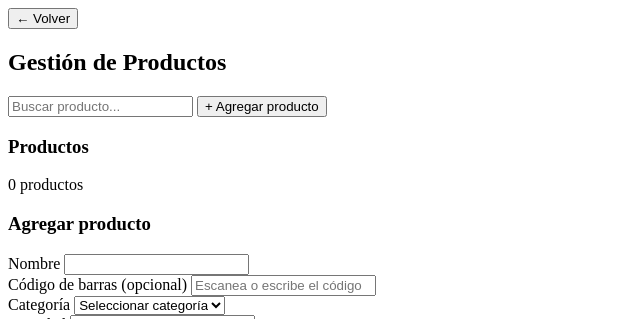
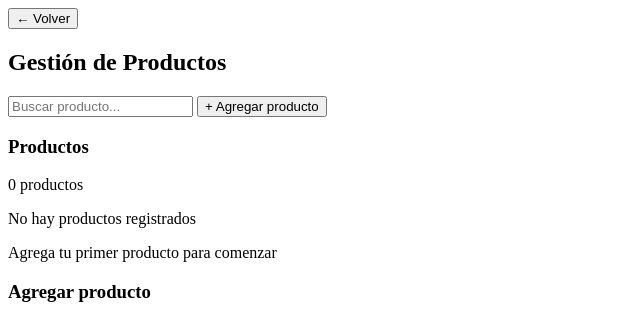
Before and after one commit to peticol2026/vet, a website with bundled scripts: page productos.html in a window 1280 px wide. Shown: the top 319 px of the page, without its empty margins (0-640 px from the left). Built offline with nearby package versions, Linux system fonts and the light colour scheme; a script that the page names is missing.

Commit message:
arreglo productos movil

```diff
--- a/css/productos.css
+++ b/css/productos.css
@@ -87,6 +87,34 @@ body {
   grid-template-columns: repeat(auto-fit, minmax(220px, 1fr));
   gap: 1.25rem;
 }
+
+/* =====================================
+   EMPTY STATE
+===================================== */
+.empty-state {
+  grid-column: 1 / -1; /* ocupa todo el grid */
+  text-align: center;
+  padding: 3rem 1rem;
+  opacity: .7;
+  display: flex;
+  flex-direction: column;
+  gap: .6rem;
+  justify-content: center;
+  align-items: center;
+  min-height: 200px;
+}
+
+.empty-state p {
+  font-weight: 600;
+  font-size: 1rem;
+}
+
+.empty-state span {
+  font-size: .8rem;
+  color: var(--muted);
+}
+
+
 
 /* =====================================================
    CARD PRODUCTO
@@ -428,10 +456,13 @@ body {
     border-radius: 0;
   }
 
-  .products-grid {
-    grid-template-columns: repeat(2, 1fr);
-    gap: 1rem;
+ @media (max-width: 768px) {
+
+  .products-grid:has(.empty-state) {
+    grid-template-columns: 1fr;
   }
+
+}
 
   .product-card img {
     height: 95px;
--- a/productos.html
+++ b/productos.html
@@ -47,6 +47,12 @@
 
         <!-- Grid de cards -->
         <div class="products-grid" id="productosGrid">
+
+          <div class="empty-state" id="emptyState">
+  <p>No hay productos registrados</p>
+  <span>Agrega tu primer producto para comenzar</span>
+</div>
+
           <!-- Cards dinámicas desde JS -->
         </div>
 
```
